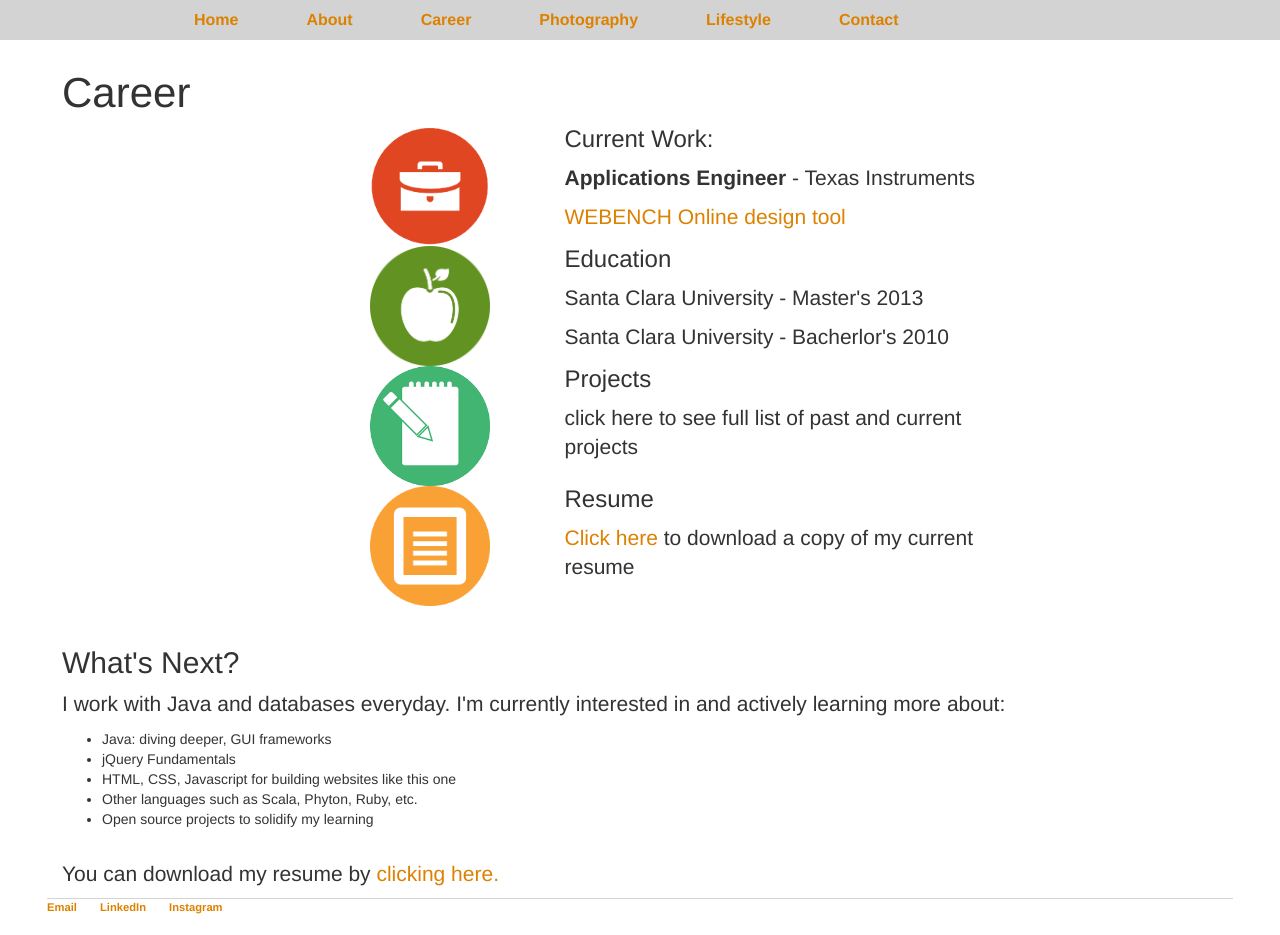
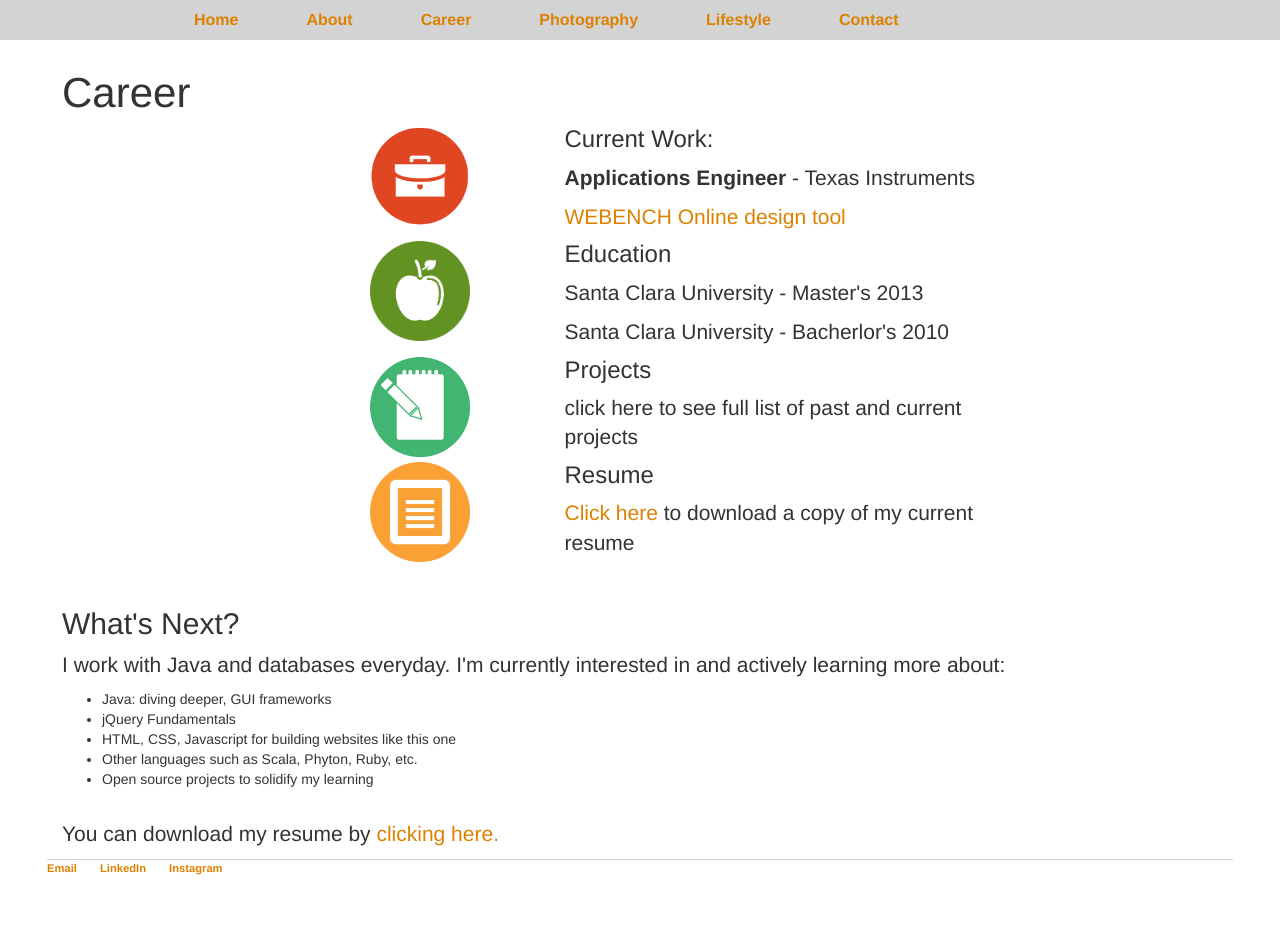
Before and after one commit to itsonlyjaz/itsonlyjaz.github.io, a Jekyll site: the page built from career/index.html, in a window 1280 px wide and 935 px high. Built offline with Jekyll 4.4.1, drawn with Linux system fonts in a browser that asks for light colours.

Commit message:
Update main.css

```diff
--- a/css/main.css
+++ b/css/main.css
@@ -245,7 +245,7 @@ ul.posts li {
     }
 
     .icon {
-        max-width: 120px;
+        max-width: 100px;
         margin: 0 auto;
         display: block;
     }
```
